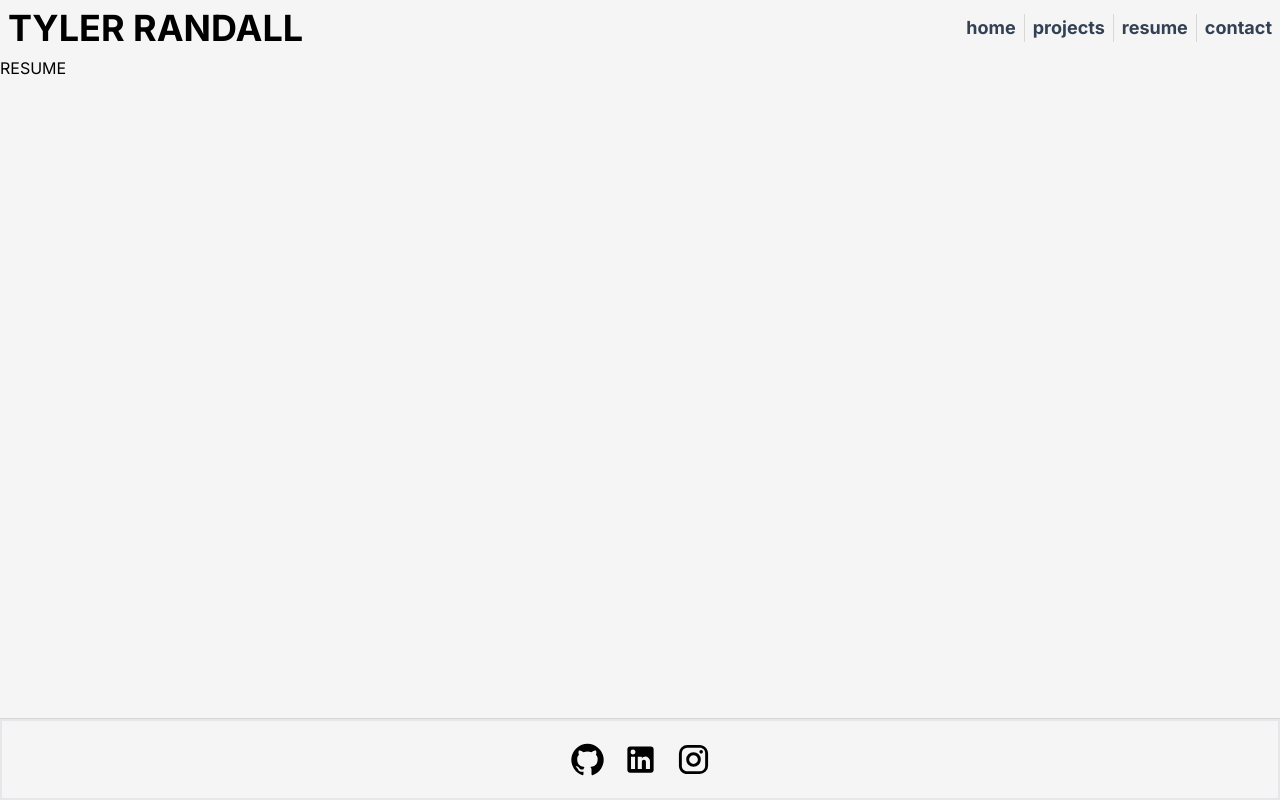
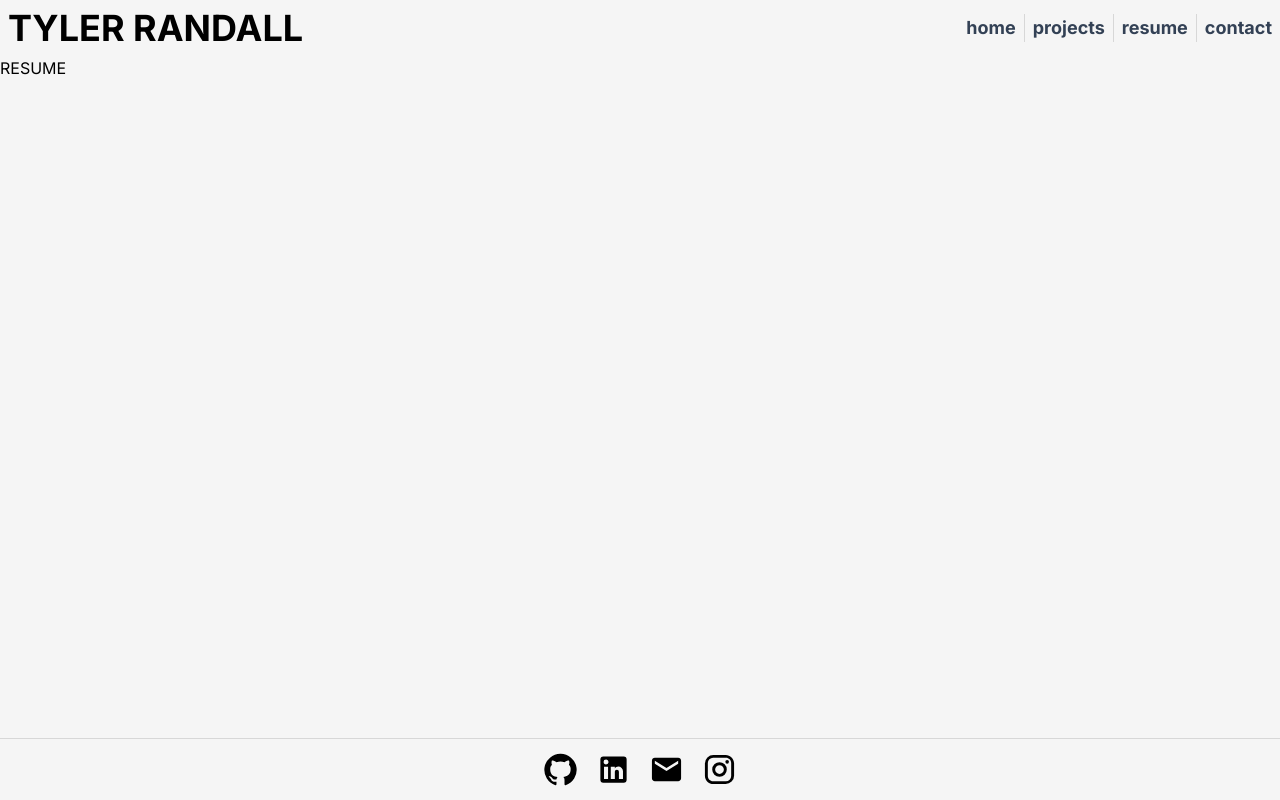
Before and after one commit to tyler7r/portfolio-2024, a Next.js app: page /resume in a window 1280 px wide. Built offline with nearby package versions, Linux system fonts and the light colour scheme.

Commit message:
Finish footer styling

```diff
--- a/app/components/footer.tsx
+++ b/app/components/footer.tsx
@@ -1,9 +1,10 @@
 "use client";
+import EmailIcon from "@mui/icons-material/Email";
 import GitHubIcon from "@mui/icons-material/GitHub";
 import InstagramIcon from "@mui/icons-material/Instagram";
 import LinkedInIcon from "@mui/icons-material/LinkedIn";
 import { Divider, IconButton } from "@mui/material";
-import { useRouter } from "next/router";
+import { useRouter } from "next/navigation";
 
 const Footer = () => {
   const router = useRouter();
@@ -11,7 +12,7 @@ const Footer = () => {
   return (
     <div className="w-full flex flex-col">
       <Divider style={{ width: "100%" }} />
-      <div className="flex gap-2 items-center justify-center p-4 w-full border-solid border-2">
+      <div className="flex gap-2 items-center justify-center p-2 w-full">
         <IconButton
           color="inherit"
           size="small"
@@ -25,10 +26,19 @@ const Footer = () => {
           size="small"
           color="inherit"
           onClick={() =>
-            void router.push("www.linkedin.com/in/tyler-randall-496828289")
+            void router.push(
+              "https://www.linkedin.com/in/tyler-randall-496828289"
+            )
           }
         >
           <LinkedInIcon fontSize="large" />
+        </IconButton>
+        <IconButton
+          size="small"
+          color="inherit"
+          href="mailto:tyler7r@gmail.com"
+        >
+          <EmailIcon fontSize="large" />
         </IconButton>
         <IconButton
           size="small"
--- a/app/page.tsx
+++ b/app/page.tsx
@@ -5,7 +5,7 @@ import { orange, purple, red } from "@mui/material/colors";
 import Image from "next/image";
 import { useRouter } from "next/navigation";
 import { useEffect, useRef, useState } from "react";
-import Headshot from "../public/Headshot.png";
+import Headshot from "../public/portfolio-main.png";
 
 export default function Home() {
   const router = useRouter();
@@ -63,8 +63,7 @@ export default function Home() {
       <Image
         src={Headshot}
         style={{ borderRadius: "50%" }}
-        height={500}
-        width={500}
+        height={300}
         alt="Headshot"
       />
       <div className="flex flex-col gap-2 items-center justify-center">
```
Also changed, not shown: 1 other file (tests, documents, lock files or other folders).
